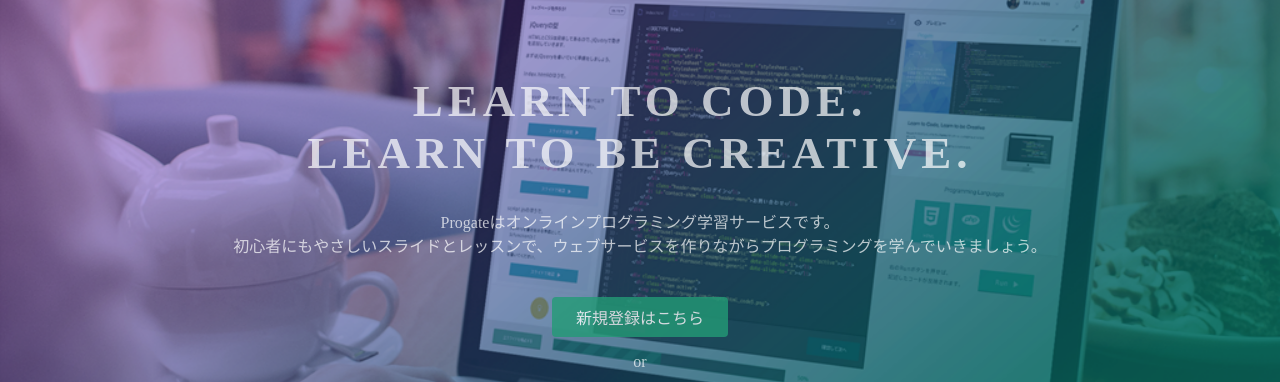
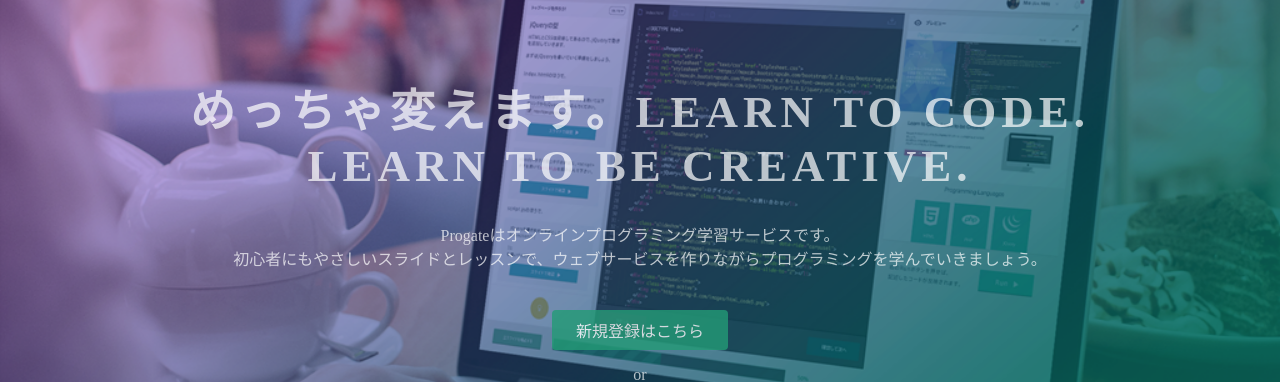
Before and after one commit to shumpeee/shumpee.github.io, a plain HTML site: page index.html in a window 1280 px wide. Shown: the part 135-517 px from the top of the page. Drawn offline with Linux system fonts and the light colour scheme.

Commit message:
Update index.html

```diff
--- a/index.html
+++ b/index.html
@@ -23,7 +23,7 @@
   </header>
   <div class="top-wrapper">
     <div class="container">
-      <h1>LEARN TO CODE.<br>LEARN TO BE CREATIVE.</h1>
+      <h1>めっちゃ変えます。LEARN TO CODE.<br>LEARN TO BE CREATIVE.</h1>
       <p>Progateはオンラインプログラミング学習サービスです。<br>初心者にもやさしいスライドとレッスンで、ウェブサービスを作りながらプログラミングを学んでいきましょう。</p>
       <div class="btn-wrapper">
         <a href="#" class="btn signup">新規登録はこちら</a>
```
